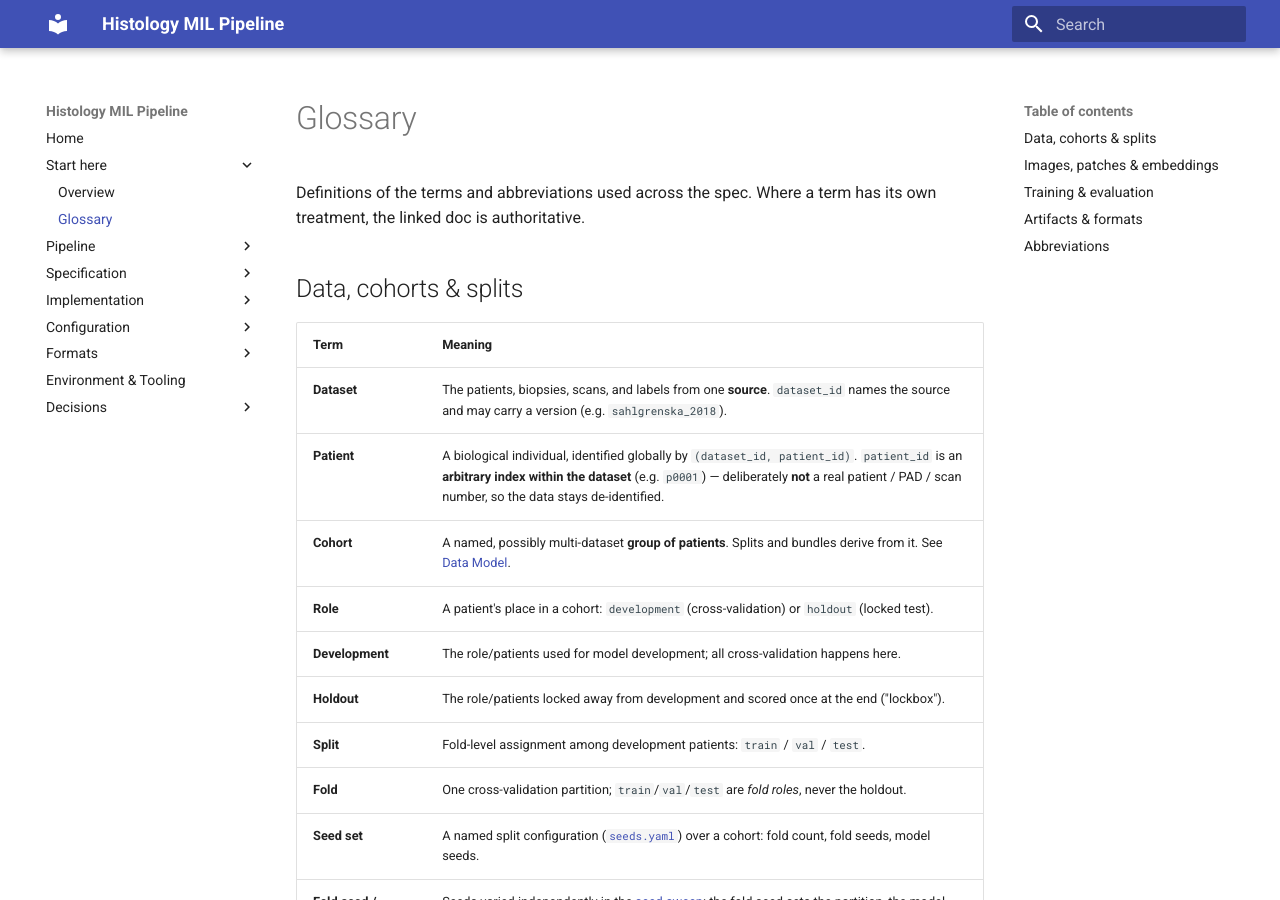
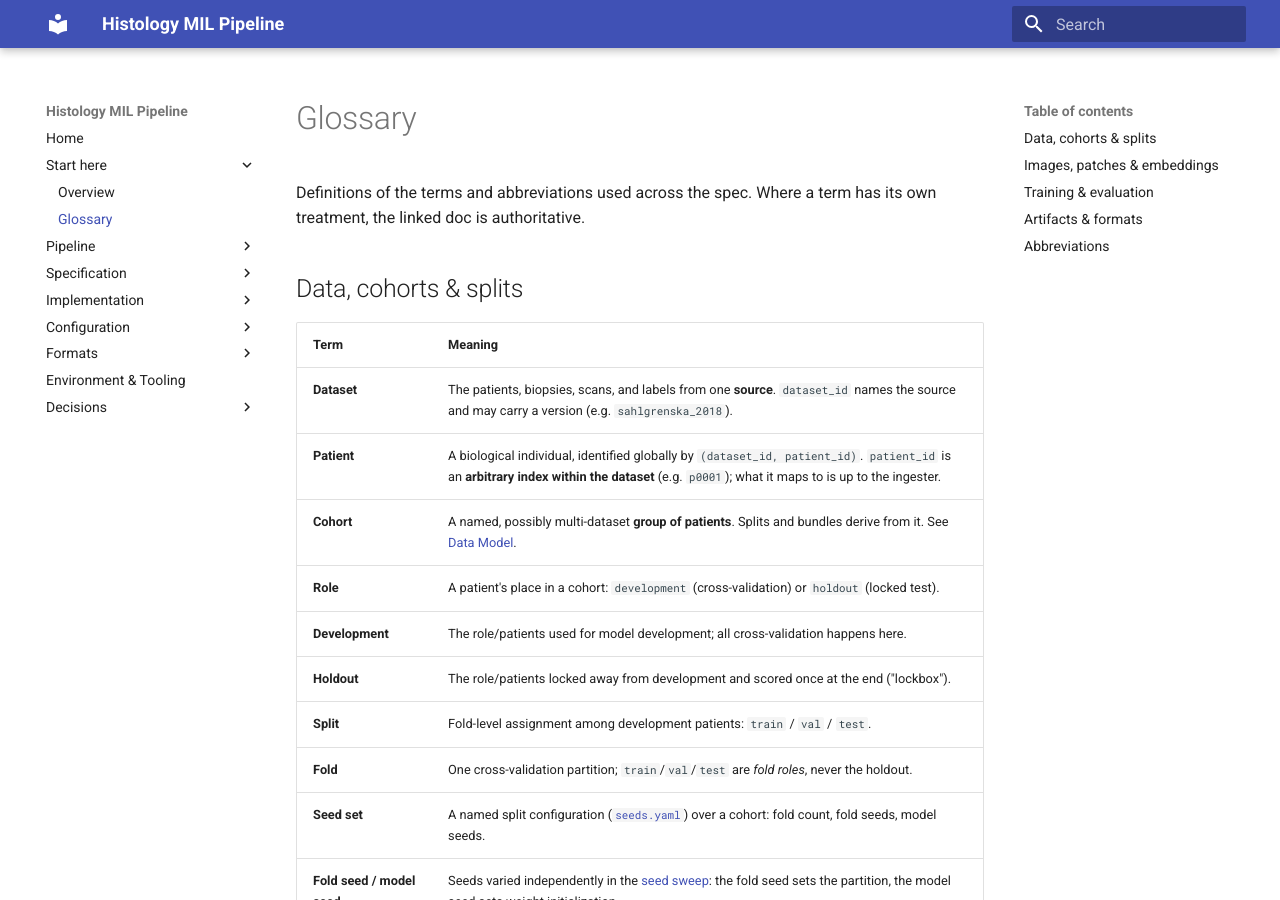
Before and after one commit to TheodorLindberg/SPRINTER_CLAM_DESIGN, an MkDocs documentation site: the page built from docs/design/glossary.md, in a window 1280 px wide and 900 px high. Built offline with MkDocs 1.6.1 and Material for MkDocs 9.7.7, drawn with Linux system fonts in a browser that asks for light colours.

Commit message:
Trim patient_id to just a dataset-local index
Drop the de-identification framing/invariant — what patient_id maps to
is the ingester's choice, not a pipeline requirement

Co-Authored-By: Claude Opus 4.8 <noreply@anthropic.com>

```diff
--- a/docs/design/glossary.md
+++ b/docs/design/glossary.md
@@ -7,7 +7,7 @@ Definitions of the terms and abbreviations used across the spec. Where a term ha
 | Term | Meaning |
 |---|---|
 | **Dataset** | The patients, biopsies, scans, and labels from one **source**. `dataset_id` names the source and may carry a version (e.g. `sahlgrenska_2018`). |
-| **Patient** | A biological individual, identified globally by `(dataset_id, patient_id)`. `patient_id` is an **arbitrary index within the dataset** (e.g. `p0001`) — deliberately **not** a real patient / PAD / scan number, so the data stays de-identified. |
+| **Patient** | A biological individual, identified globally by `(dataset_id, patient_id)`. `patient_id` is an **arbitrary index within the dataset** (e.g. `p0001`); what it maps to is up to the ingester. |
 | **Cohort** | A named, possibly multi-dataset **group of patients**. Splits and bundles derive from it. See [Data Model](02-data-model.md#cohorts-roles-and-splits). |
 | **Role** | A patient's place in a cohort: `development` (cross-validation) or `holdout` (locked test). |
 | **Development** | The role/patients used for model development; all cross-validation happens here. |
```
Also changed, not shown: docs/design/02-data-model.md (+1 -1 lines), docs/spec/data-ingestion.md (+1 -2 lines).
